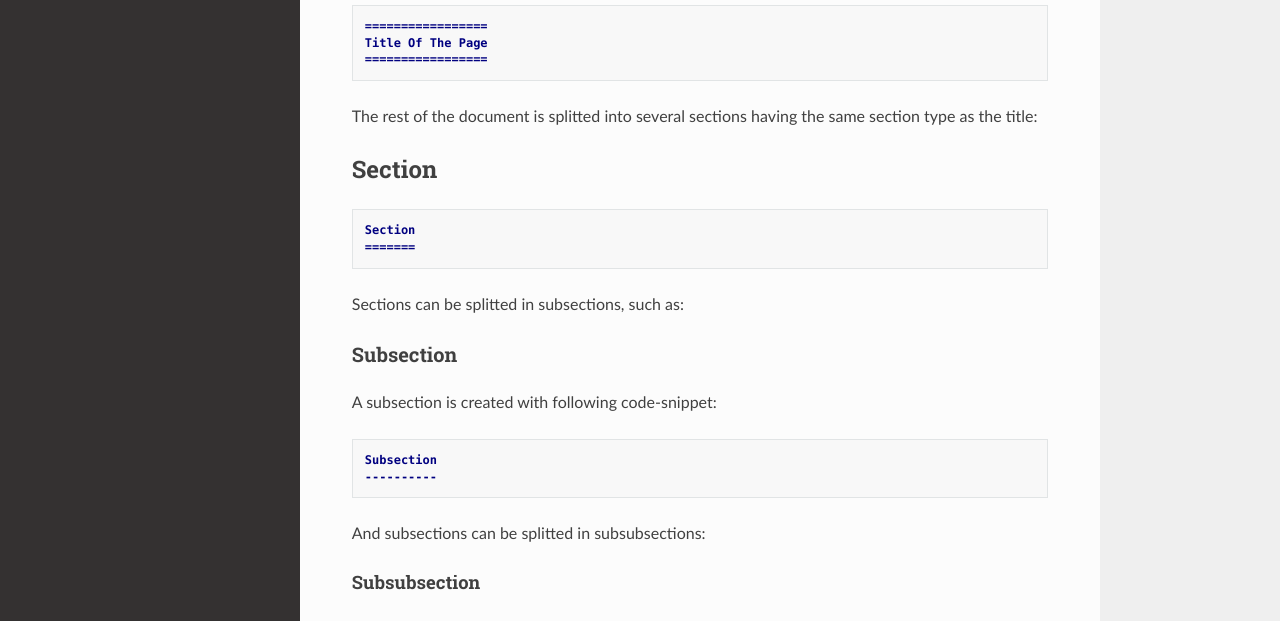
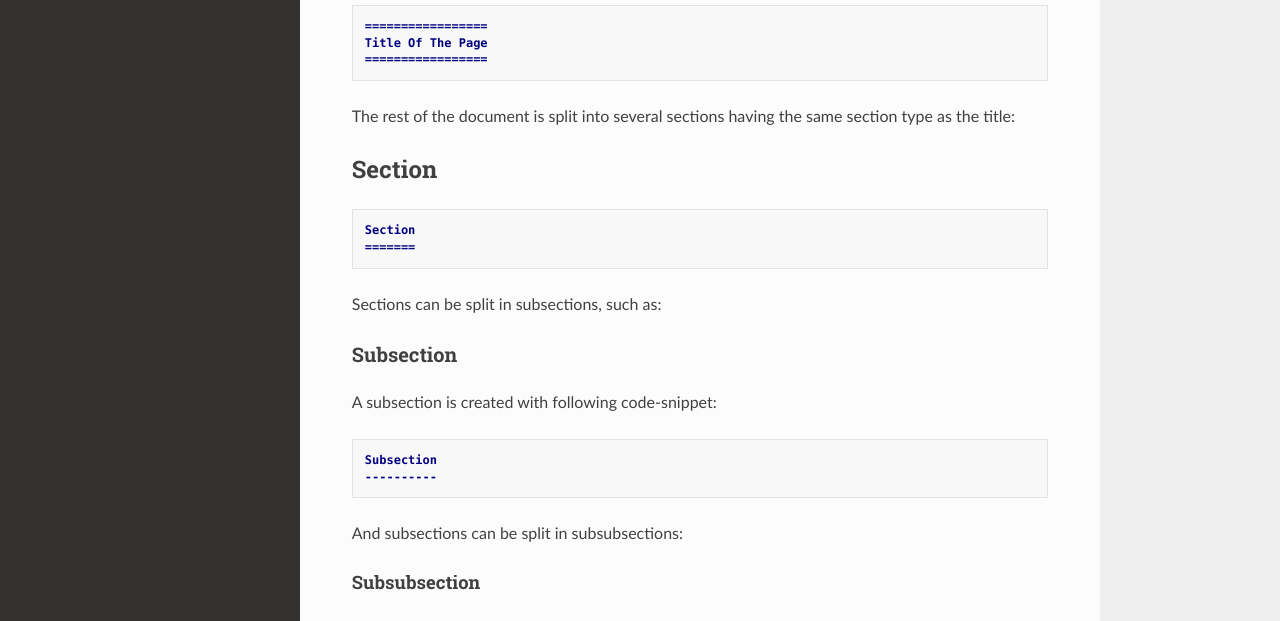
Before and after one commit to AndreasKrauss42/sphinx-docs-template, a Sphinx documentation site: the page built from docs/sample_chapter/chapter.rst, in a window 1280 px wide and 1263 px high. Shown: the part 348-969 px from the top of the window. Built offline with Sphinx 7.4.7 and the Read the Docs theme 2.0.0, drawn with Linux system fonts in a browser that asks for light colours.

Commit message:
review findings

```diff
--- a/docs/development/getting_started.rst
+++ b/docs/development/getting_started.rst
@@ -32,7 +32,7 @@ To check your python version, run following command:
 
 **Windows (PS/Cmd) | Linux (bash | sh)**
 
-.. code-block: bash
+.. code-block:: bash
 
    $ python --version
    Python 3.x.x
@@ -150,7 +150,7 @@ A PlantUML diagramm can be written in the source of this page:
    Alice -> Bob: Good Morning. How are you?
    Alice <- Bob: Hey, I'm fine thanks.
 
-Or can be written in a separate file such as `_assets/plantuml/example.uml`.
+Or can be written in a separate file such as ``_assets/plantuml/example.uml``.
 Please note that the reference is a relative link.
 
 .. uml:: ../_assets/plantuml/example.plantuml
--- a/docs/sample_chapter/chapter.rst
+++ b/docs/sample_chapter/chapter.rst
@@ -17,7 +17,7 @@ The document itself has a **single title** which is marked by using an upper bar
    Title Of The Page
    =================
 
-The rest of the document is splitted into several sections having the same section type as the title:
+The rest of the document is split into several sections having the same section type as the title:
 
 Section
 =======
@@ -27,7 +27,7 @@ Section
    Section
    =======
 
-Sections can be splitted in subsections, such as:
+Sections can be split in subsections, such as:
 
 Subsection
 ----------
@@ -39,7 +39,7 @@ A subsection is created with following code-snippet:
    Subsection
    ----------
 
-And subsections can be splitted in subsubsections:
+And subsections can be split in subsubsections:
 
 Subsubsection
 ^^^^^^^^^^^^^
```
Also changed, not shown: other parts of docs/development/getting_started.rst (+1 -1 lines).
